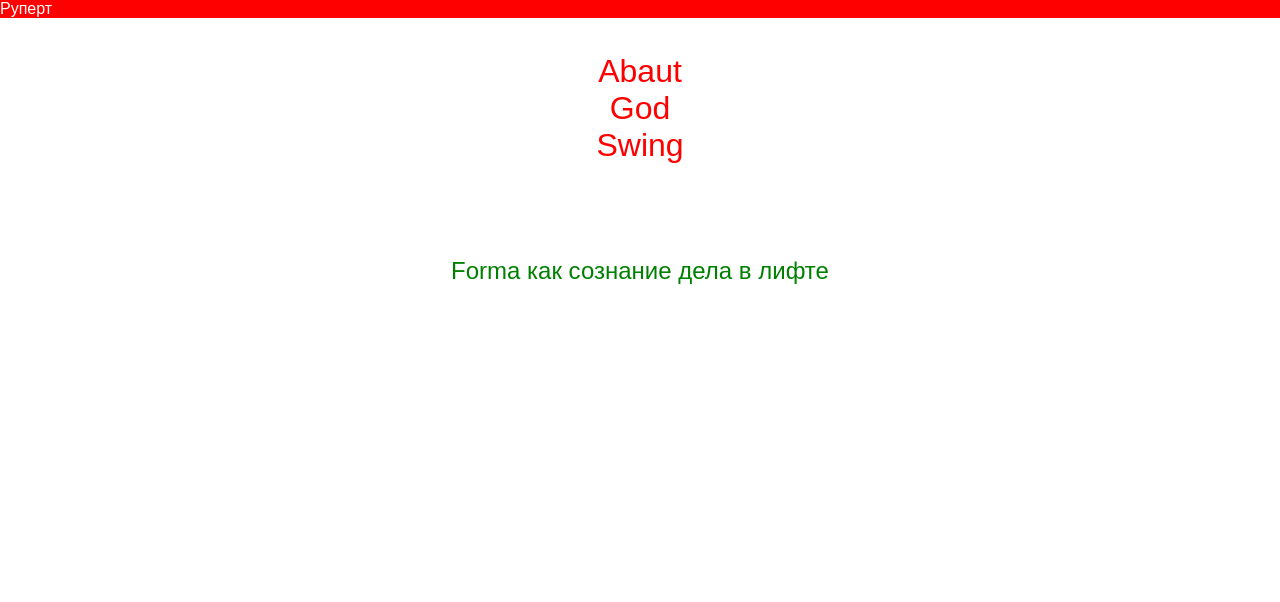
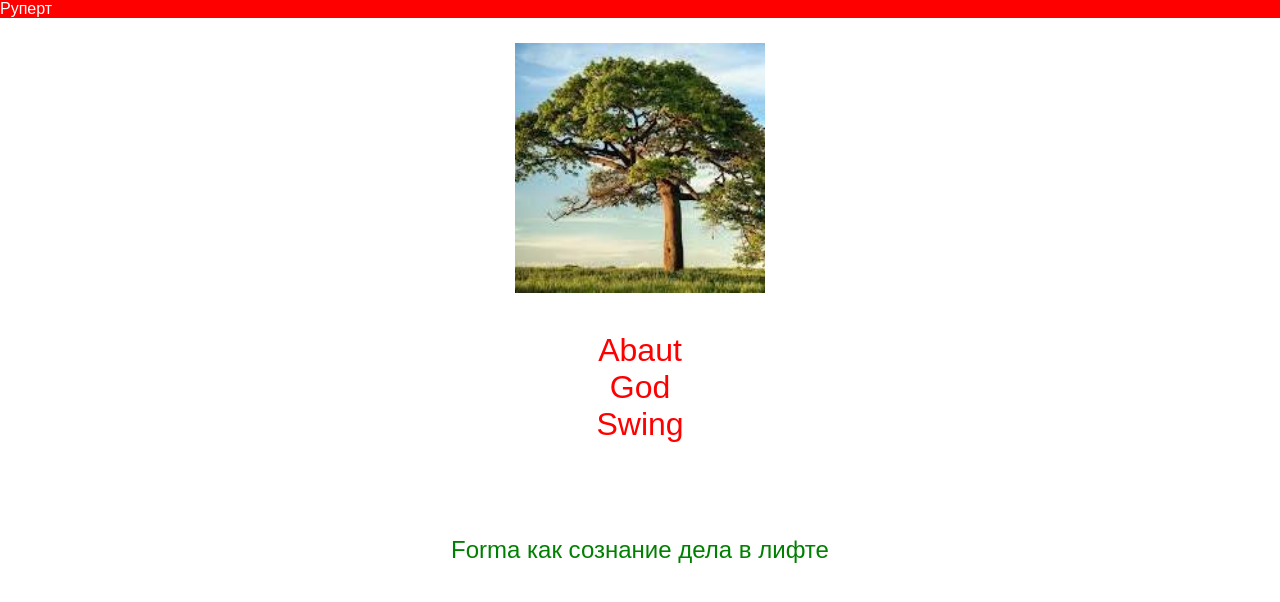
Before and after one commit to VoodyDoll/nextprogect, a Next.js app: page / in a window 1280 px wide. Shown: the top 602 px of the page. Built offline with nearby package versions, Linux system fonts and the light colour scheme.

Commit message:
пререходим к api

```diff
--- a/app/page.js
+++ b/app/page.js
@@ -8,6 +8,9 @@ export default function Home() {
 
   return (
     <>
+
+    <center style={{marginTop:'25px'}}><Image width={250} height={250} src="/img/Hvong.jpg"/></center>
+
       <center><ul style={{marginTop:'35px',color:'red',fontSize:'2rem'}}>
         <li><Link href={'abaut'}>Abaut</Link></li>
         <li><Link href={'/main/god'}>God</Link></li>
```
Also changed, not shown: public/img/Hvong.jpg (added).
